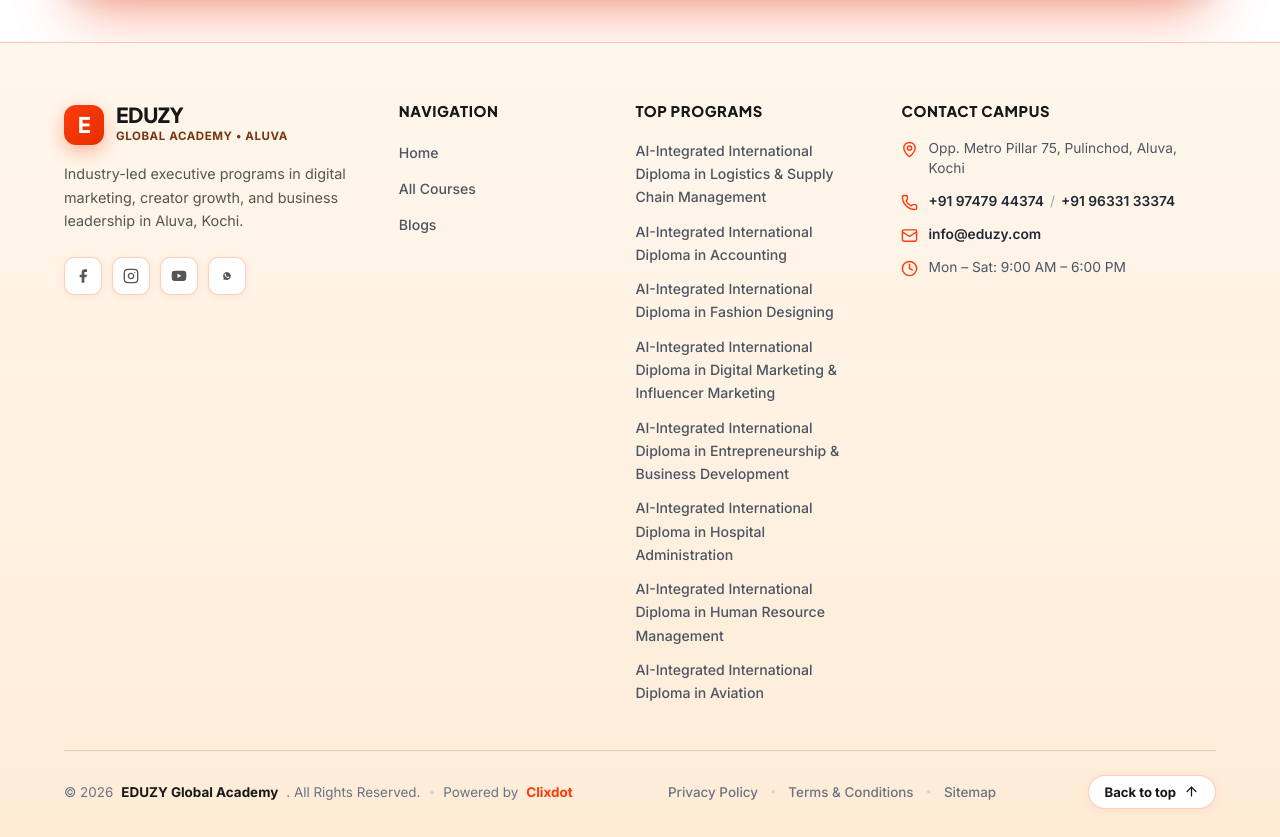
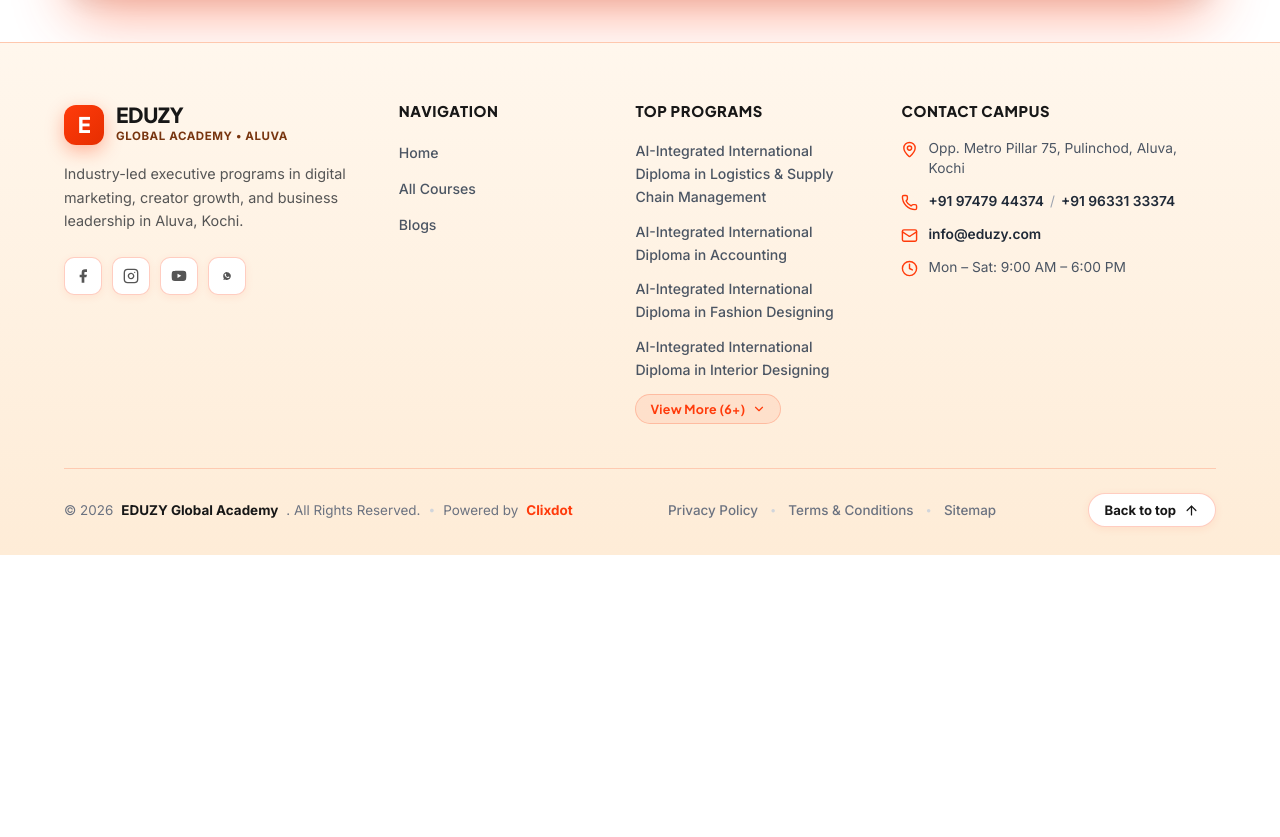
Before and after one commit to ClixDot/Eduzy, a React (Vite) app: page / in a window 1280 px wide. Shown: the part 6930-7767 px from the top of the page. After the commit the page ends 7485 px from the top, so only its background shows below. Built offline with nearby package versions, Linux system fonts and the light colour scheme.

Commit message:
feat: add support for dynamic configuration loading in user service

```diff
--- a/src/components/Footer.css
+++ b/src/components/Footer.css
@@ -37,6 +37,7 @@
   display: grid;
   grid-template-columns: 1.5fr 1fr 1.15fr 1.6fr;
   gap: 40px;
+  align-items: start;
   margin-bottom: 44px;
 }
 
@@ -160,6 +161,21 @@
   gap: 10px;
 }
 
+.footer__link-item {
+  animation: footerLinkFadeIn 0.25s ease-out;
+}
+
+@keyframes footerLinkFadeIn {
+  from {
+    opacity: 0;
+    transform: translateY(-4px);
+  }
+  to {
+    opacity: 1;
+    transform: translateY(0);
+  }
+}
+
 .footer__link {
   display: inline-block;
   color: #4B5563;
@@ -173,6 +189,35 @@
   color: #FF3B0B;
   transform: translateX(2px);
 }
+
+/* View More / View Less Toggle Button */
+.footer__view-more-btn {
+  display: inline-flex;
+  align-items: center;
+  gap: 6px;
+  margin-top: 12px;
+  padding: 6px 14px;
+  background: rgba(255, 59, 11, 0.08);
+  color: #FF3B0B;
+  border: 1px solid rgba(255, 59, 11, 0.22);
+  border-radius: var(--radius-full);
+  font-family: var(--font-heading);
+  font-size: 0.78rem;
+  font-weight: 700;
+  letter-spacing: 0.02em;
+  cursor: pointer;
+  transition: all 0.25s cubic-bezier(0.16, 1, 0.3, 1);
+  width: fit-content;
+}
+
+.footer__view-more-btn:hover {
+  background: #FF3B0B;
+  color: #ffffff;
+  border-color: #FF3B0B;
+  transform: translateY(-2px);
+  box-shadow: 0 4px 14px rgba(255, 59, 11, 0.25);
+}
+
 
 /* ============================================
    CONTACT COLUMN (Clean, Minimal)
--- a/src/components/Footer.jsx
+++ b/src/components/Footer.jsx
@@ -1,12 +1,14 @@
-import React from 'react';
+import React, { useState } from 'react';
 import { Link } from 'react-router-dom';
-import { MapPin, Phone, Mail, Clock, ArrowUp } from 'lucide-react';
+import { MapPin, Phone, Mail, Clock, ArrowUp, ChevronDown, ChevronUp } from 'lucide-react';
 import './Footer.css';
 
 const popularCourses = [
   { name: 'AI-Integrated International Diploma in Logistics & Supply Chain Management', slug: 'logistics-and-supply-chain-management' },
   { name: 'AI-Integrated International Diploma in Accounting', slug: 'accounting' },
   { name: 'AI-Integrated International Diploma in Fashion Designing', slug: 'fashion-designing' },
+  { name: 'AI-Integrated International Diploma in Interior Designing', slug: 'interior-designing' },
+  { name: 'AI-Integrated International Diploma in Animation & Graphic Designing', slug: 'animation-graphic-designing' },
   { name: 'AI-Integrated International Diploma in Digital Marketing & Influencer Marketing', slug: 'digital-marketing-influencer-marketing' },
   { name: 'AI-Integrated International Diploma in Entrepreneurship & Business Development', slug: 'entrepreneurship-business-development' },
   { name: 'AI-Integrated International Diploma in Hospital Administration', slug: 'hospital-administration' },
@@ -23,9 +25,14 @@
 const currentYear = new Date().getFullYear();
 
 export default function Footer() {
+  const [showAllPrograms, setShowAllPrograms] = useState(false);
+
+  const displayedCourses = showAllPrograms ? popularCourses : popularCourses.slice(0, 4);
+
   const scrollToTop = () => {
     window.scrollTo({ top: 0, behavior: 'smooth' });
   };
+
 
   return (
     <footer className="footer" role="contentinfo">
@@ -115,14 +122,26 @@
           <div className="footer__col">
             <h4 className="footer__heading">Top Programs</h4>
             <ul className="footer__links">
-              {popularCourses.map((c) => (
-                <li key={c.slug}>
+              {displayedCourses.map((c) => (
+                <li key={c.slug} className="footer__link-item">
                   <Link to={`/courses/${c.slug}`} className="footer__link">
                     {c.name}
                   </Link>
                 </li>
               ))}
             </ul>
+
+            {popularCourses.length > 4 && (
+              <button
+                type="button"
+                className="footer__view-more-btn"
+                onClick={() => setShowAllPrograms(!showAllPrograms)}
+                aria-expanded={showAllPrograms}
+              >
+                <span>{showAllPrograms ? 'View Less' : `View More (${popularCourses.length - 4}+)`}</span>
+                {showAllPrograms ? <ChevronUp size={14} /> : <ChevronDown size={14} />}
+              </button>
+            )}
           </div>
 
           {/* Column 4: Contact & Location */}
```
